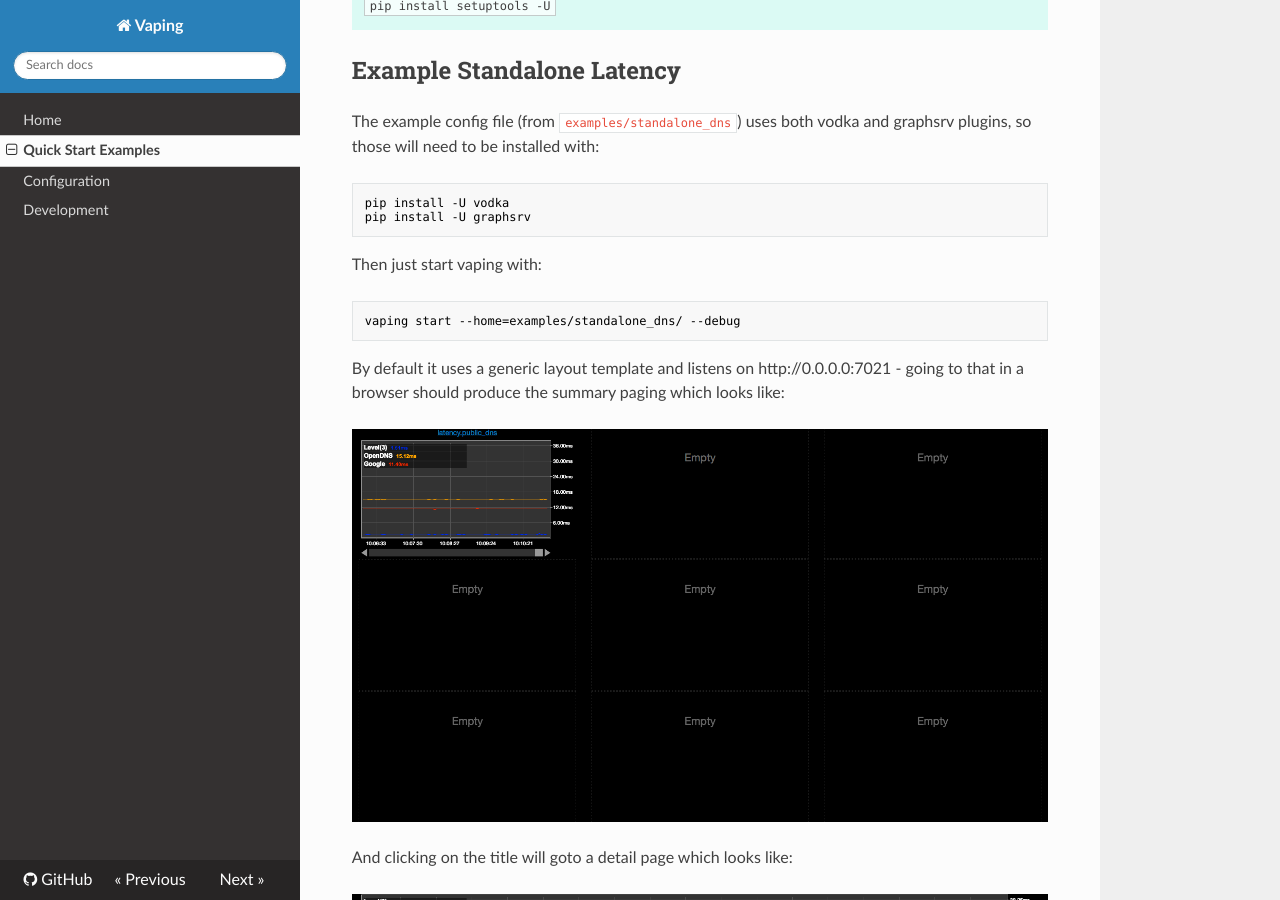
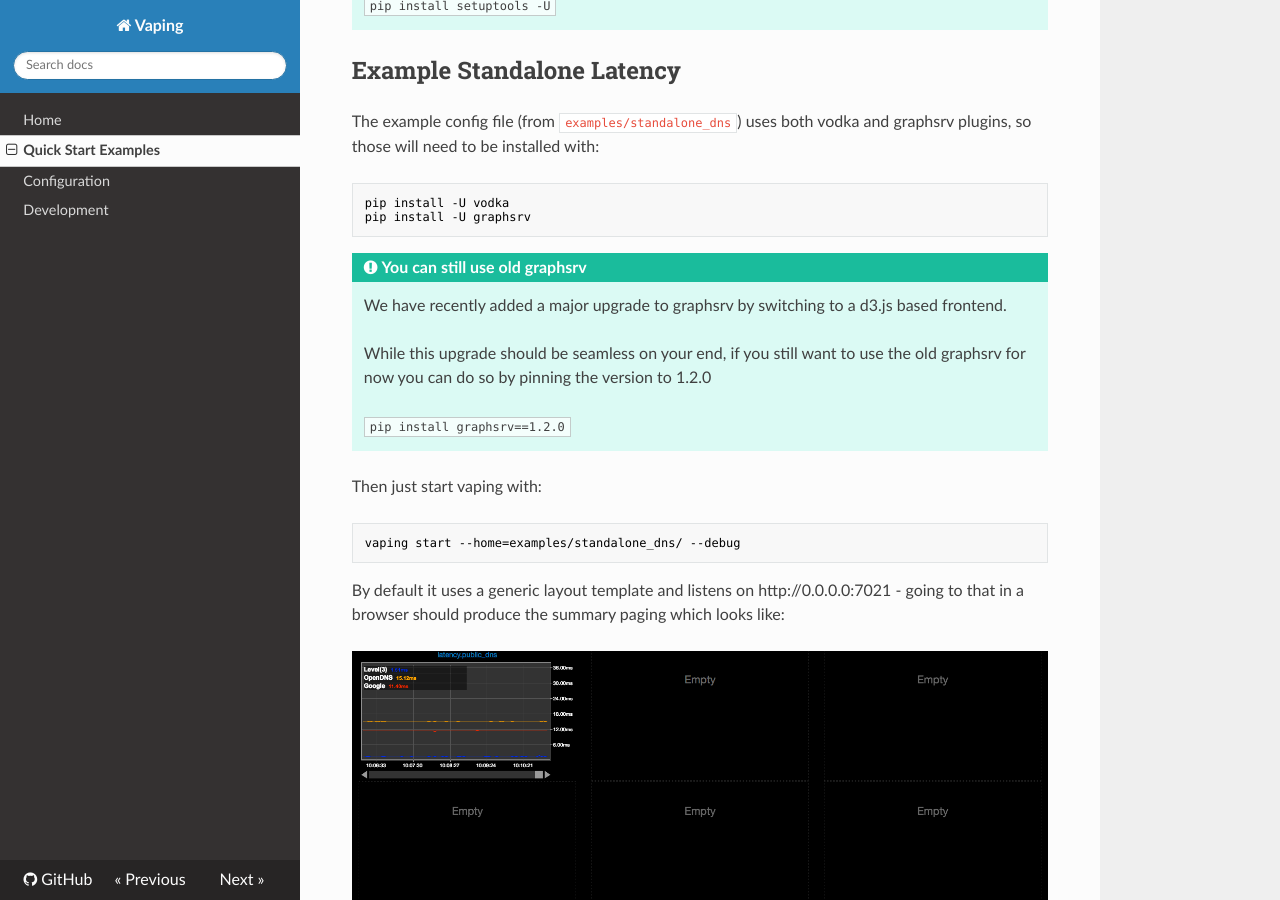
Before and after one commit to 20c/vaping, an MkDocs documentation site: the page built from docs/quickstart.md, in a window 1280 px wide and 900 px high, scrolled down 499 px. Built offline with MkDocs 1.6.1, drawn with Linux system fonts in a browser that asks for light colours; nearby versions of some CDN libraries; old or Windows-style settings are respelled for this version of MkDocs.

Commit message:
note about using old graphsrv

````diff
--- a/docs/quickstart.md
+++ b/docs/quickstart.md
@@ -28,6 +28,14 @@ pip install -U vodka
 pip install -U graphsrv
 ```
 
+!!! Tip "You can still use old graphsrv"
+    We have recently added a major upgrade to graphsrv by switching to a d3.js based frontend.
+
+    While this upgrade should be seamless on your end, if you still want to use the old graphsrv for now you can do so by pinning the version to 1.2.0
+
+    ```
+    pip install graphsrv==1.2.0
+    ```
 
 Then just start vaping with:
 
````
